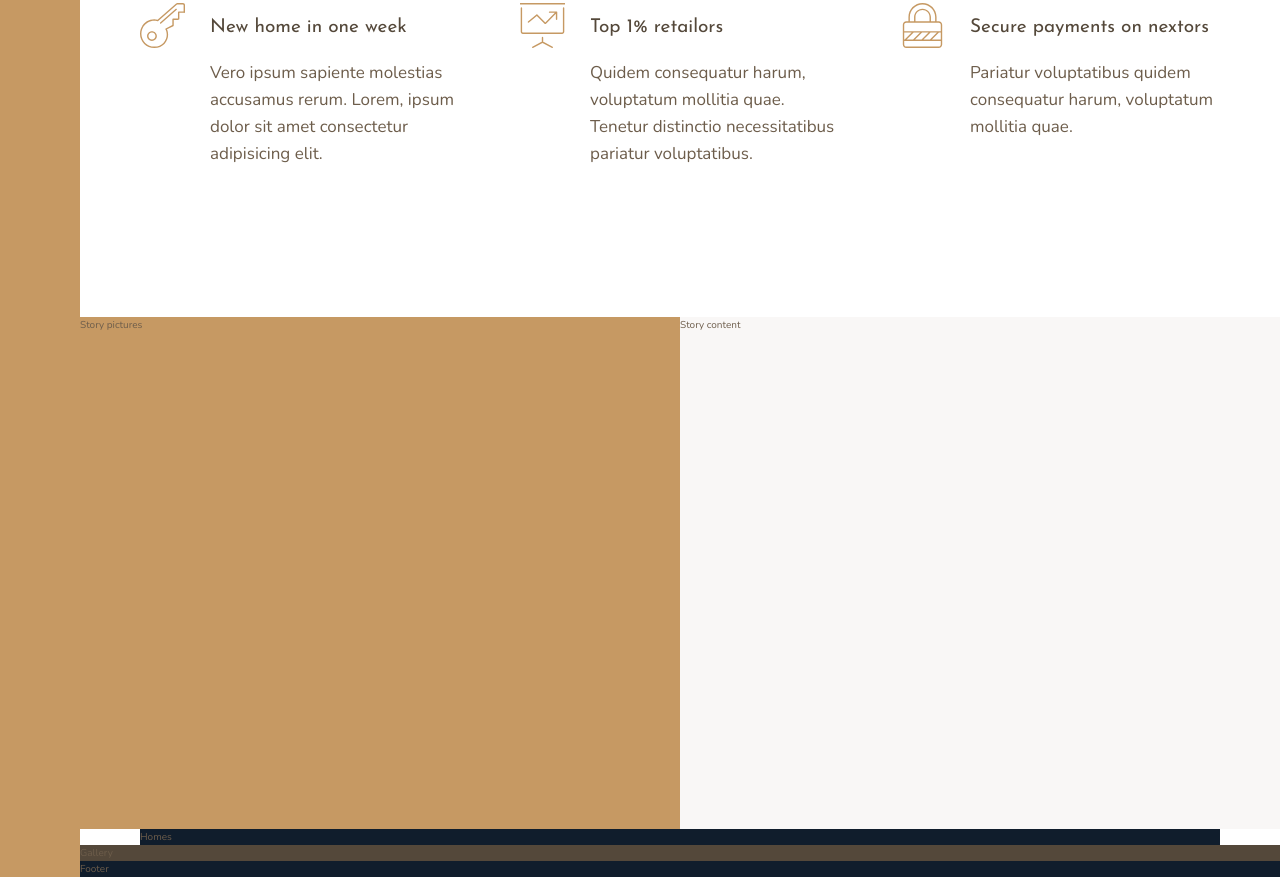
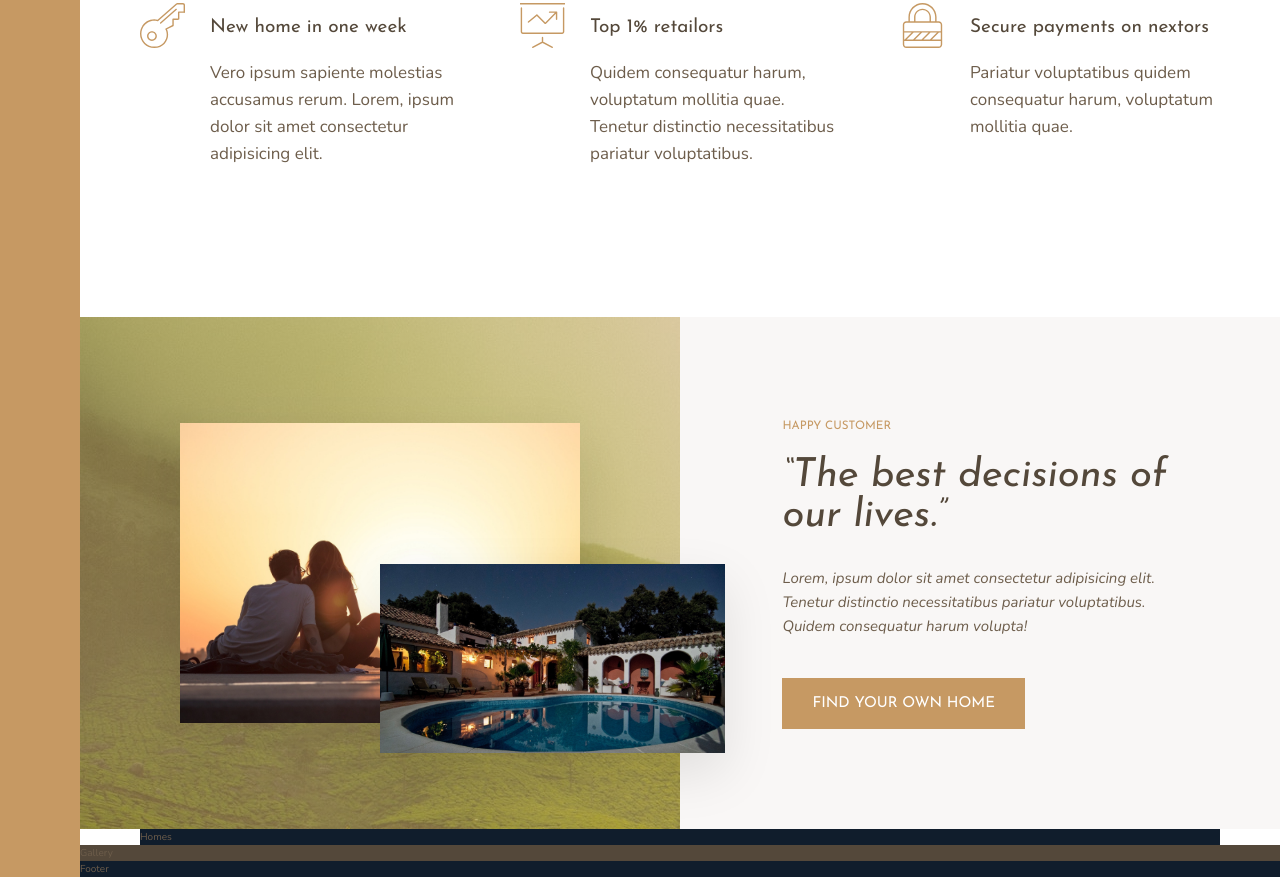
Before and after one commit to dhruvpathak9305/NexterProject-CssGrid, a website: page index.html in a window 1280 px wide. Shown: the part 991-1868 px from the top of the page. Drawn offline with nearby package versions, Linux system fonts and the light colour scheme.

Commit message:
Story section Complete

```diff
--- a/index.html
+++ b/index.html
@@ -71,8 +71,16 @@
                     </p>
             </div>
         </section>
-        <div class="story__pictures">Story pictures</div>
-        <div class="story__content">Story content</div>
+        <div class="story__pictures">
+            <img src="img/story-1.jpeg" alt="Couple with new house" class="story__img--1">
+            <img src="img/story-2.jpeg" alt="New house" class="story__img--2">
+</div>
+        <div class="story__content">
+            <h3 class="heading-3 mb-sm">Happy Customer</h3>
+            <h2 class="heading-2 heading-2--dark mb-md">&ldquo;The best decisions of our lives.&rdquo;</h2>
+            <p class="story__text">Lorem, ipsum dolor sit amet consectetur adipisicing elit. Tenetur distinctio necessitatibus pariatur voluptatibus. Quidem consequatur harum volupta!</p>
+        <button class="btn">Find your own home</button>
+        </div>
         <section class="homes">Homes</section>
         <section class="gallery">Gallery</section>
         <footer class="footer">Footer</footer>
--- a/sass/_story.scss
+++ b/sass/_story.scss
@@ -1,11 +1,41 @@
-.story{
-    &__pictures{
-        background-color: $color-primary;
-        grid-column:full-start/col-end 4;
-    }
-    &__content{
-        background-color: $color-grey-light-1;
-        grid-column:col-start 5/full-end;
-
-    }
+.story {
+  &__pictures {
+    background-color: $color-primary;
+    grid-column: full-start/col-end 4;
+    background-image: linear-gradient(rgba($color-primary,.5),rgba($color-primary,.5)),url(../img/back.jpg);
+    display:grid;
+    grid-template-rows:repeat(6,1fr);
+    grid-template-columns:repeat(6,1fr);
+    align-items: center;
+  }
+  &__img--1{
+    width:100%;
+    grid-row:2/6;
+    grid-column:2/6;
+    box-shadow:0 2rem 5rem rgba(#000,.1);
 }
+&__img--2{
+    width:115%;
+    grid-row:4/6;
+    grid-column:4/7;
+    z-index:20;
+    box-shadow:0 2rem 5rem rgba(#000,.1);
+}
+  &__content {
+    background-color: $color-grey-light-1;
+    grid-column: col-start 5 / full-end;
+    padding: 6rem 8vw;
+    // display:flex;
+    // flex-direction: column;
+    // justify-content: center;
+    // align-items: flex-start;
+    display: grid;
+    align-content: center;
+    justify-items: start;
+  }
+  &__text {
+    font-size: 1.5rem;
+    font-style: italic;
+    margin-bottom: 4rem;
+  }
+}
--- a/sass/_typography.scss
+++ b/sass/_typography.scss
@@ -1,19 +1,55 @@
-%heading{
-    font-family:$font-display;
-    font-weight:400;
+%heading {
+  font-family: $font-display;
+  font-weight: 400;
 }
-.heading-1{
+.heading-1 {
   @extend %heading;
 }
-.heading-2{
+.heading-2 {
   @extend %heading;
+  font-size: 4rem;
+  font-style: italic;
+  line-height: 1;
+  &--light {
+    color: $color-grey-light-1;
   }
-.heading-3{
+  &--dark {
+    color: $color-grey-dark-1;
+  }
+}
+.heading-3 {
   @extend %heading;
+  font-size: 1.6 rem;
+  color: $color-primary;
+  text-transform: uppercase;
 }
-.heading-4{
+.heading-4 {
   @extend %heading;
-    font-size:1.9rem;
-    &--light{color:$color-grey-light-1;}
-    &--dark{color:$color-grey-dark-1;}
+  font-size: 1.9rem;
+  &--light {
+    color: $color-grey-light-1;
   }
+  &--dark {
+    color: $color-grey-dark-1;
+  }
+}
+.btn{
+    background-color: $color-primary;
+    color:#fff;
+    border:none;
+    border-radius:0;
+    font-family:$font-display;
+    font-size:1.5rem;
+    text-transform:uppercase;
+    padding:1.8rem 3rem;
+    cursor:pointer;
+    transition: all .2s;
+    &:hover{
+        background-color:$color-primary-dark;
+
+    }
+}
+.mb-sm{margin-bottom:2rem;}
+.mb-md{margin-bottom:3rem;}
+.mb-lg{margin-bottom:4rem;}
+.mb-hg{margin-bottom:8rem;}
```
Also changed, not shown: css/style.css. Lines whose indentation alone changed are shown as unchanged.
